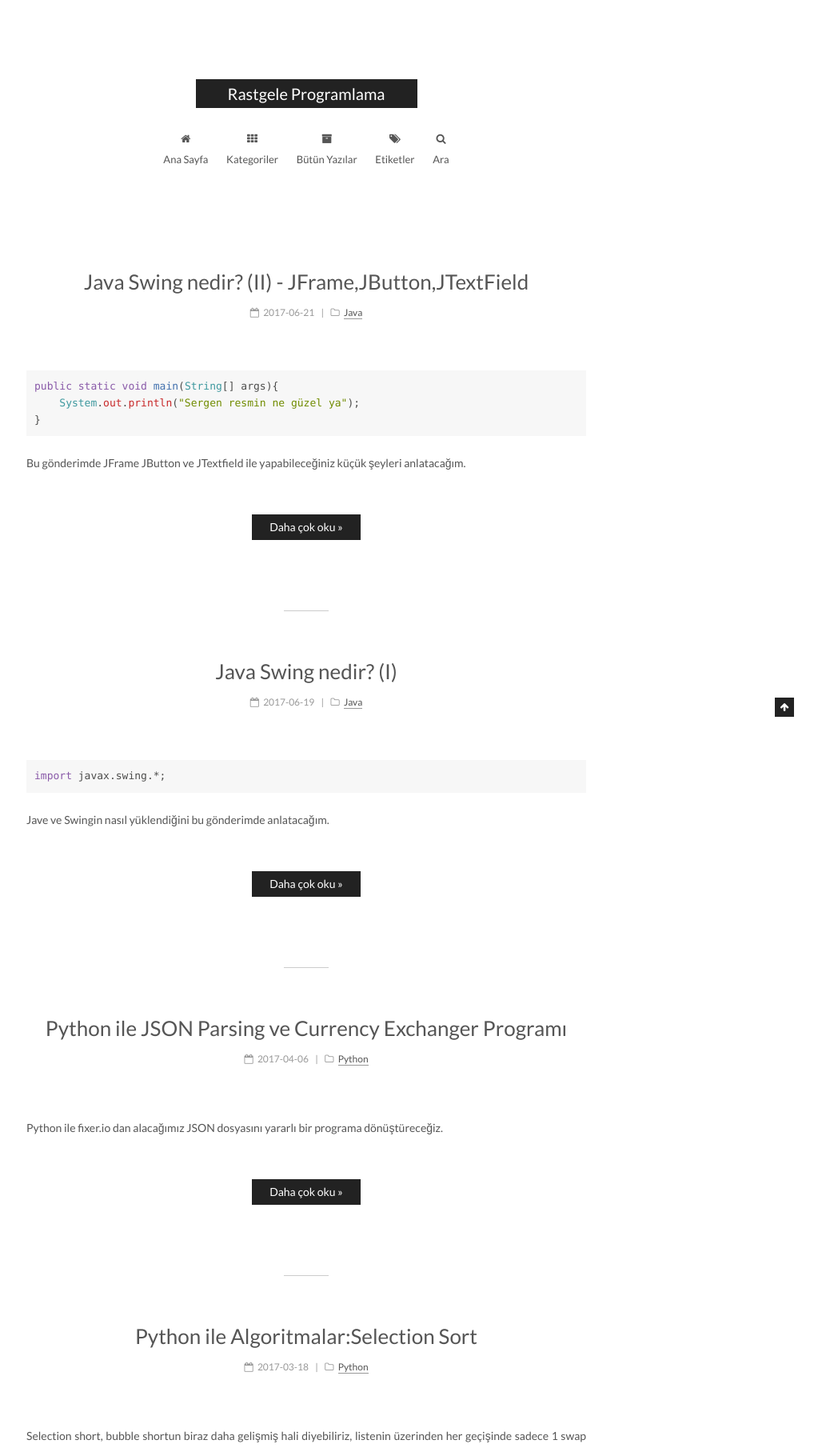
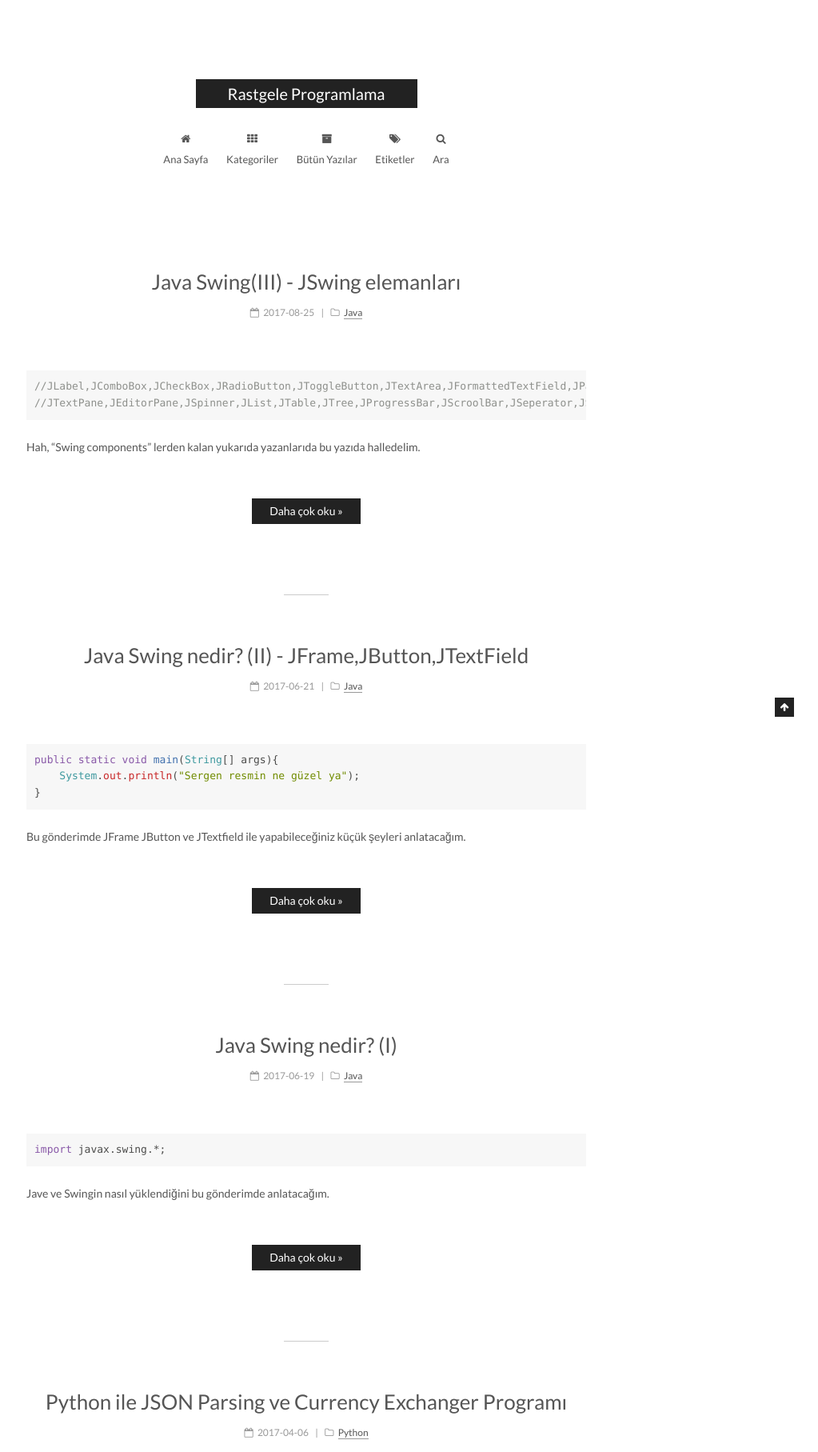
Before and after one commit to sergenp/sergenp.github.io, a Jekyll site: the page built from index.html, in a window 1280 px wide, cut to the strip 104-1919 px from the top of the page. Shown: the whole strip at 80% size, without its empty margins (257-1280 px from the left). Built offline with Jekyll 4.4.1, drawn with Linux system fonts in a browser that asks for light colours; the list of posts is cut into pages by our own code; some of the changed text lies outside the part shown.

Commit message:
Update 2017-08-25-Java-SwingNedir3.md

```diff
--- a/_posts/2017-08-25-Java-SwingNedir3.md
+++ b/_posts/2017-08-25-Java-SwingNedir3.md
@@ -1,5 +1,10 @@
 ---
-published: false
+published: true
+layout: post
+title: Java Swing(III) - JSwing elemanları
+category: Java
+tags:
+  - swing
 ---
 {%highlight java%}
 //JLabel,JComboBox,JCheckBox,JRadioButton,JToggleButton,JTextArea,JFormattedTextField,JPasswordField,
```
